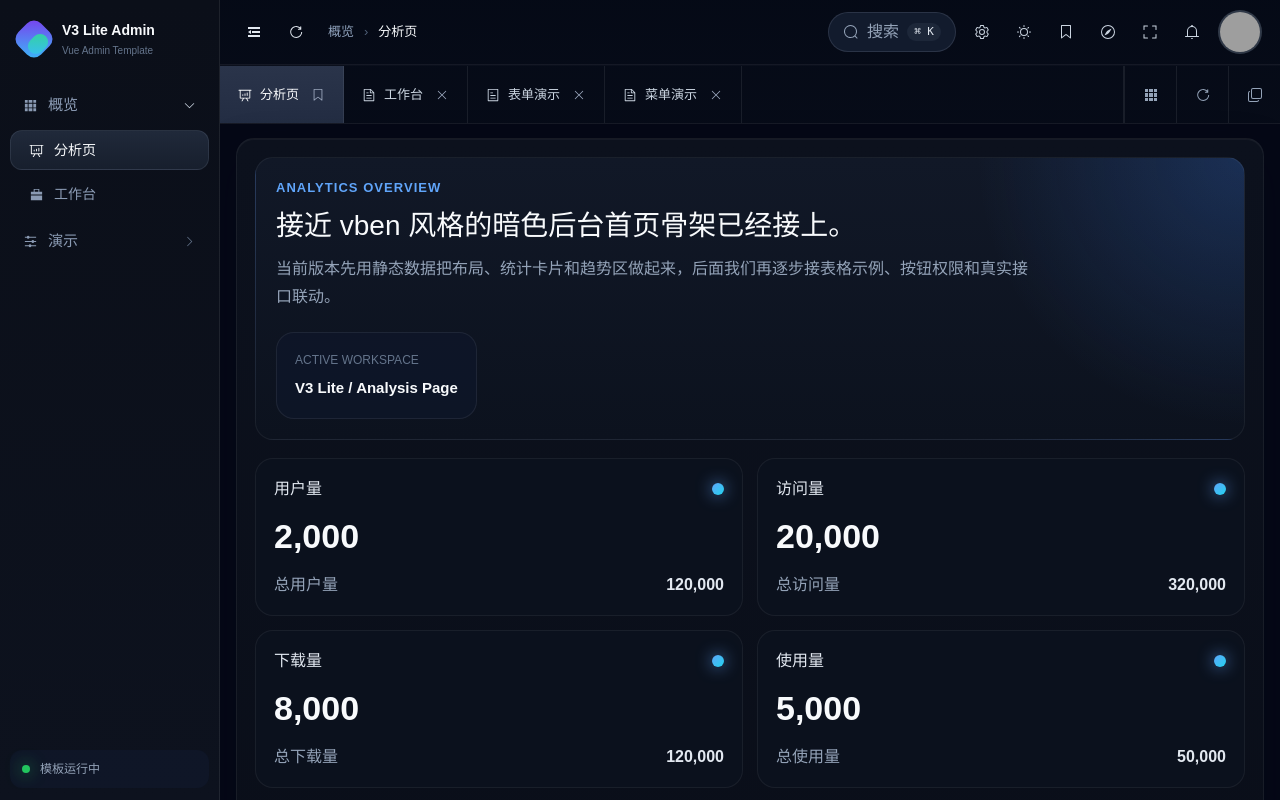
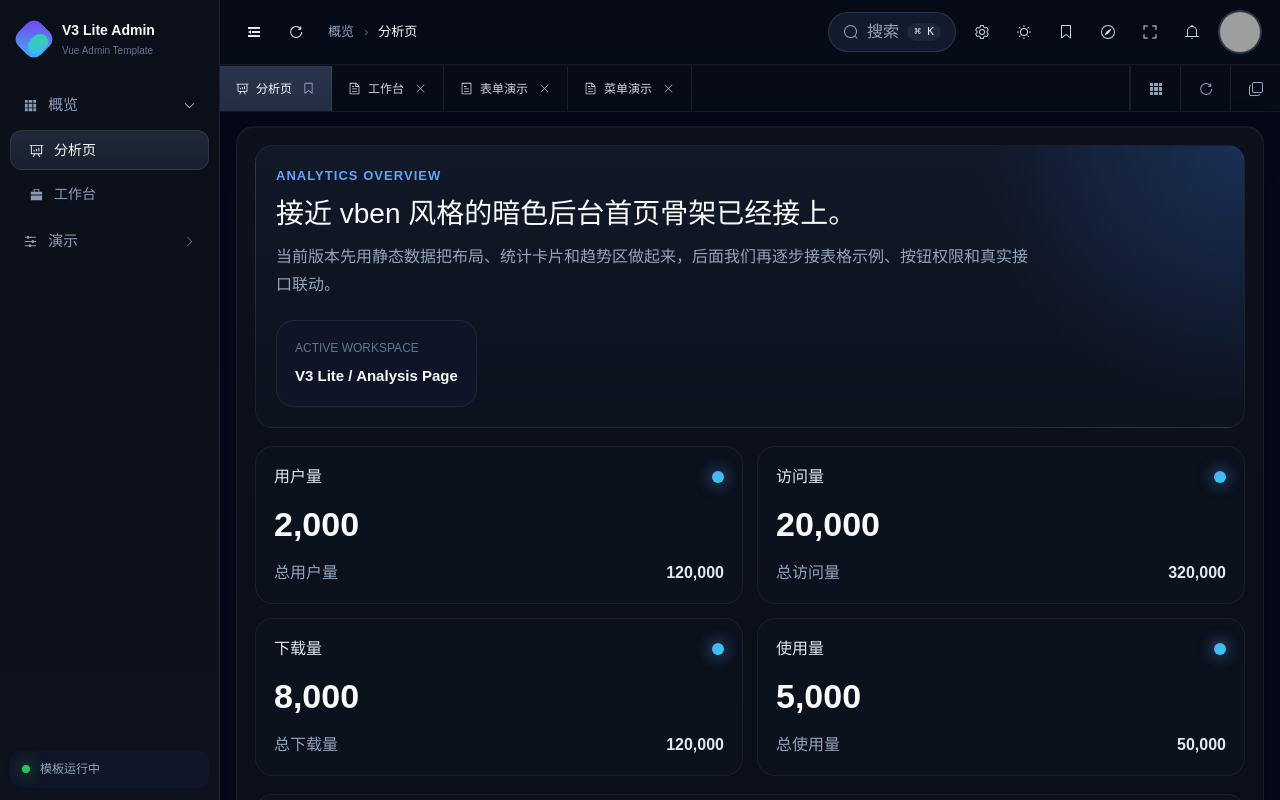
Before and after one commit to rongrui1998/vueTemplate, a Vue app in the folder front/V3Lite/: page /login in a window 1280 px wide. Both pictures are taken after a click on the button "进入后台". Shown: the top 800 px of the page. Built offline with nearby package versions, Linux system fonts and the light colour scheme; grey boxes are pictures that could not be loaded.

Commit message:
style: compact header tab spacing

```diff
--- a/front/V3Lite/src/layouts/components/AppHeader.vue
+++ b/front/V3Lite/src/layouts/components/AppHeader.vue
@@ -236,7 +236,7 @@ function resolveMenuIcon(icon?: string) {
   display: flex;
   align-items: stretch;
   justify-content: space-between;
-  min-height: 58px;
+  min-height: 46px;
   border-top: 1px solid rgb(255 255 255 / 2%);
 }
 
@@ -259,13 +259,14 @@ function resolveMenuIcon(icon?: string) {
   display: flex;
   align-items: center;
   justify-content: space-between;
-  gap: 12px;
+  gap: 10px;
   min-width: max-content;
-  padding: 0 18px;
+  padding: 0 16px;
   border-right: 1px solid rgb(255 255 255 / 8%);
   background: transparent;
   color: #cbd5e1;
-  font-size: 13px;
+  font-size: 12px;
+  line-height: 1;
   text-decoration: none;
   transition:
     color 0.2s ease,
@@ -280,12 +281,12 @@ function resolveMenuIcon(icon?: string) {
 .tab-link__main {
   display: inline-flex;
   align-items: center;
-  gap: 8px;
+  gap: 7px;
 }
 
 .tab-link__menu-icon,
 .tab-link__meta-icon {
-  font-size: 14px;
+  font-size: 13px;
 }
 
 .tab-link__meta-icon {
@@ -301,7 +302,7 @@ function resolveMenuIcon(icon?: string) {
   display: inline-flex;
   align-items: center;
   justify-content: center;
-  width: 52px;
+  width: 50px;
   border: 0;
   border-left: 1px solid rgb(255 255 255 / 8%);
   background: transparent;
```
